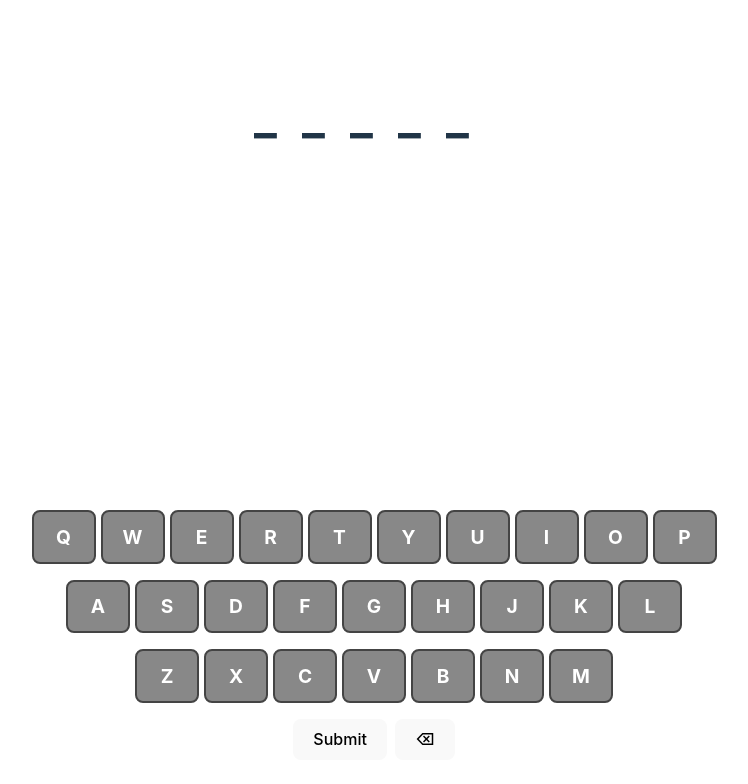
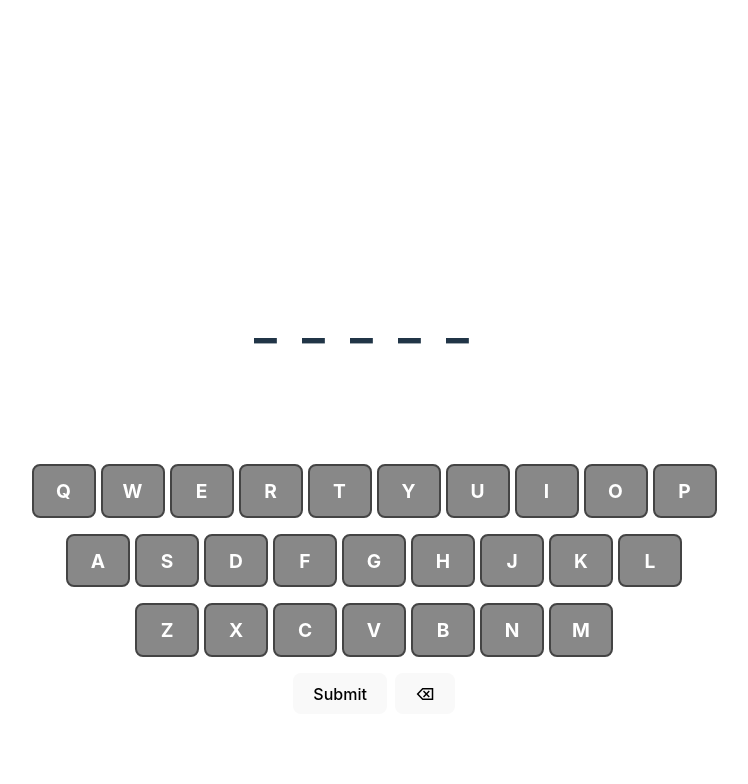
Before and after one commit to JvPedrosa/termo, a React (Vite) app: page / in a window 1280 px wide. Shown: the top 784 px of the page, without its empty margins (266-1014 px from the left). Built offline with nearby package versions, Linux system fonts and the light colour scheme.

Commit message:
play again

```diff
--- a/src/index.css
+++ b/src/index.css
@@ -31,7 +31,7 @@ body {
   padding: 16px;
   display: flex;
   min-width: 320px;
-  min-height: 95vh;
+  min-height: 90vh;
 }
 
 h1 {
--- a/src/pages/Game/index.tsx
+++ b/src/pages/Game/index.tsx
@@ -22,7 +22,7 @@ function getWord() {
 }
 
 export const Game = () => {
-  const [wordToGuess] = useState<string>(getWord());
+  const [wordToGuess, setWordToGuess] = useState<string>(getWord());
   const normalizedWordToGuess = normalize(wordToGuess);
   const [currentGuess, setCurrentGuess] = useState<string>("");
   const [guessedWords, setGuessedWords] = useState<string[]>([]);
@@ -71,13 +71,35 @@ export const Game = () => {
     }
   };
 
+  const restartGame = () => {
+    setWordToGuess(getWord());
+    setCurrentGuess("");
+    setGuessedWords([]);
+  };
+
   return (
     <Container>
+      {guessedWords.includes(normalizedWordToGuess) ||
+        (guessedWords.length >= 6 && (
+          <button
+            onClick={restartGame}
+            style={{
+              position: "absolute",
+              top: "64px",
+              right: "8px",
+              zIndex: "1000",
+              color: "#0197f6",
+            }}
+          >
+            Jogar Novamente
+          </button>
+        ))}
+
       <MessageFinal>
         {guessedWords.includes(normalizedWordToGuess)
-          ? "Você acertou! A palavra era " + wordToGuess
+          ? "Você acertou! A palavra era " + wordToGuess.toLocaleUpperCase()
           : guessedWords.length >= 6
-          ? "Você perdeu! A palavra era " + wordToGuess
+          ? "Você perdeu! A palavra era " + wordToGuess.toLocaleUpperCase()
           : ""}
       </MessageFinal>
 
--- a/src/pages/Game/styles.ts
+++ b/src/pages/Game/styles.ts
@@ -1,12 +1,13 @@
 import styled from "styled-components";
 
 export const Container = styled.div`
-  max-width: 800px;
+  width: 100%;
   display: flex;
   flex-direction: column;
   gap: 2rem;
-  margin: 0 auto;
+  margin: 16px auto;
   align-items: center;
+  justify-content: space-around;
   height: 100%;
   position: relative;
 `;
@@ -51,8 +52,6 @@ export const KeyboardContainer = styled.div`
   flex-direction: column;
   align-items: center;
   gap: 1rem;
-  position: absolute;
-  bottom: 16px;
 `;
 
 export const Keyboard = styled.div`
```
